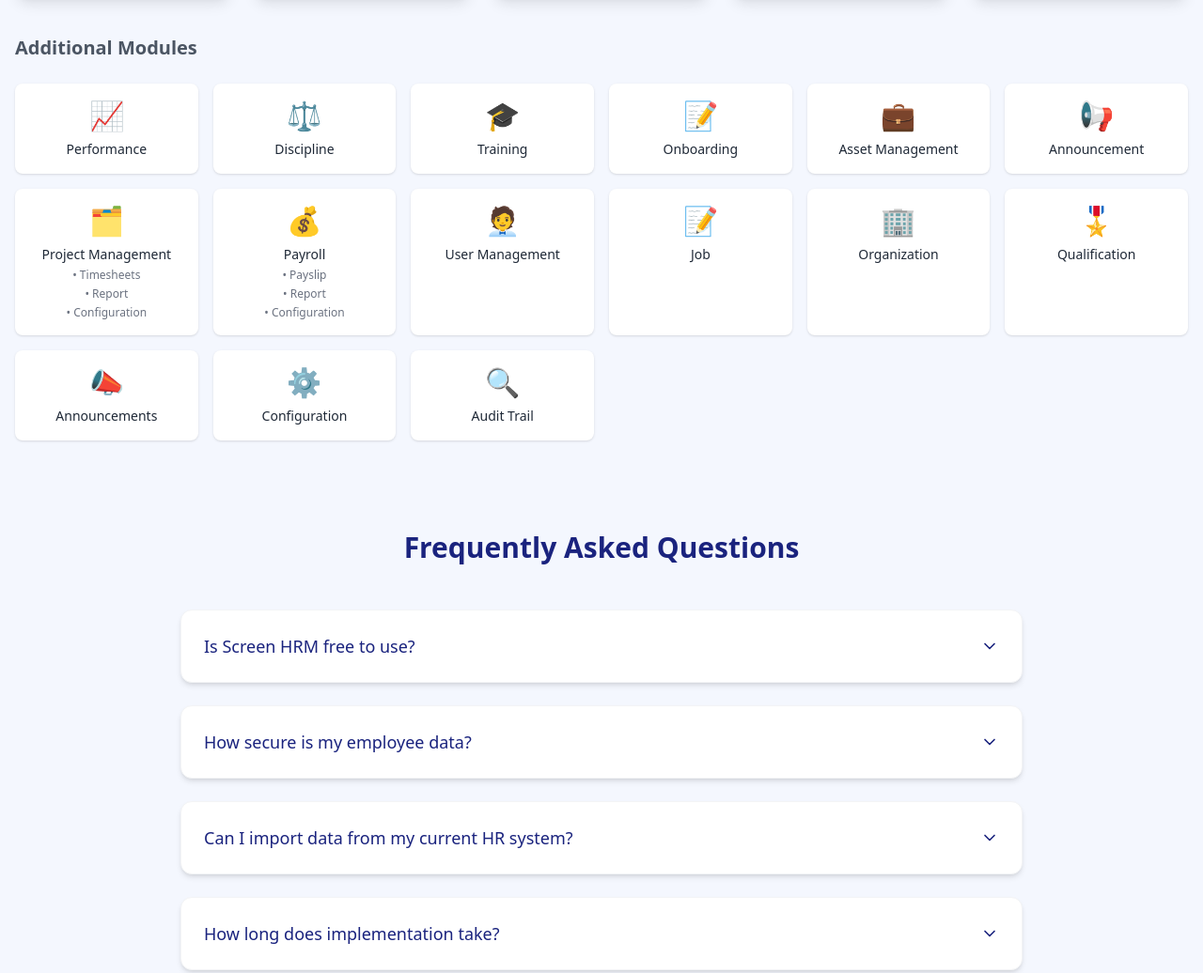
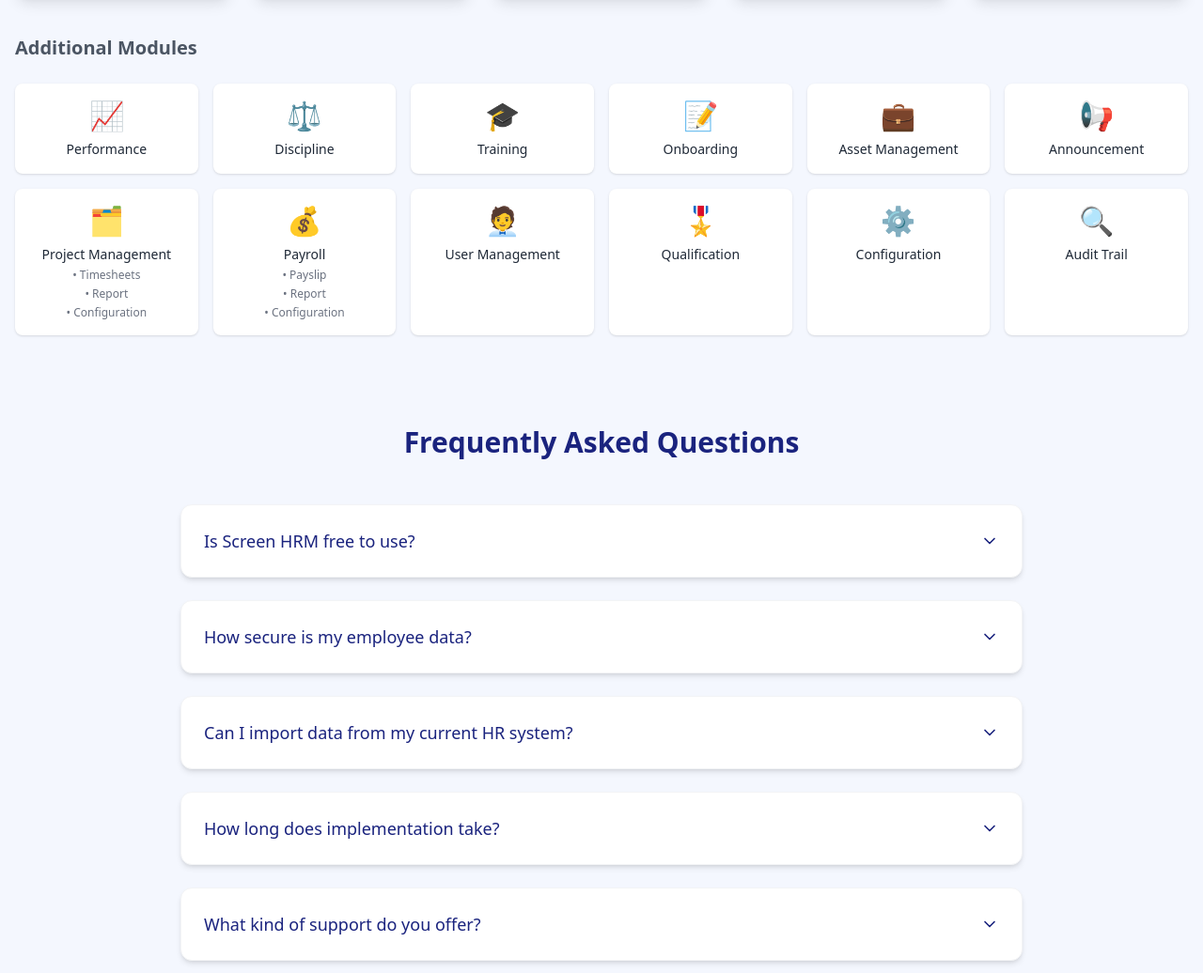
Before and after one commit to IbraJokha/HrmLanding, an Astro site: page / in a window 1280 px wide. Shown: the part 1489-2525 px from the top of the page at 94% size. Built offline with nearby package versions, Linux system fonts and the light colour scheme; Astro itself is replaced by a stand-in of ours.

Commit message:
ffix modules

```diff
--- a/src/components/Modules.astro
+++ b/src/components/Modules.astro
@@ -1,25 +1,22 @@
 ---
 const modules = [
-  { title: 'Dashboard', icon: '📊', slug: 'dashboard', featured: true },
-  { title: 'My Details', icon: '👤', slug: 'my-details', featured: true },
-  { title: 'People Hub', icon: '👥', slug: 'people-hub', featured: true },
-  { title: 'Leave', icon: '🌴', slug: 'leave-management', featured: true },
-  { title: 'Attendance', icon: '⏰', slug: 'attendance', featured: true },
-  { title: 'Performance', icon: '📈', slug: 'performance' },
-  { title: 'Discipline', icon: '⚖️', slug: 'discipline' },
-  { title: 'Training', icon: '🎓', slug: 'training' },
-  { title: 'Onboarding', icon: '📝', slug: 'onboarding' },
-  { title: 'Asset Management', icon: '💼', slug: 'asset-management' },
-  { title: 'Announcement', icon: '📢', slug: 'announcement' },
-  { title: 'Project Management', icon: '🗂️', slug: 'project-management', features: ['Timesheets', 'Report', 'Configuration'] },
-  { title: 'Payroll', icon: '💰', slug: 'payroll', features: ['Payslip', 'Report', 'Configuration'] },
-  { title: 'User Management', icon: '🧑‍💼', slug: 'user-management' },
-  { title: 'Job', icon: '📝', slug: 'job' },
-  { title: 'Organization', icon: '🏢', slug: 'organization' },
-  { title: 'Qualification', icon: '🎖️', slug: 'qualification' },
-  { title: 'Announcements', icon: '📣', slug: 'announcements' },
-  { title: 'Configuration', icon: '⚙️', slug: 'configuration' },
-  { title: 'Audit Trail', icon: '🔍', slug: 'audit-trail' },
+  { title: 'Dashboard', icon: '📊', slug: 'dashboard', featured: true, enabled: true },
+  { title: 'My Details', icon: '👤', slug: 'my-details', featured: true, enabled: true },
+  { title: 'People Hub', icon: '👥', slug: 'people-hub', featured: true, enabled: true },
+  { title: 'Leave', icon: '🌴', slug: 'leave-management', featured: true, enabled: true },
+  { title: 'Attendance', icon: '⏰', slug: 'attendance', featured: true, enabled: true },
+  { title: 'Performance', icon: '📈', slug: 'performance', enabled: false },
+  { title: 'Discipline', icon: '⚖️', slug: 'discipline', enabled: false },
+  { title: 'Training', icon: '🎓', slug: 'training', enabled: false },
+  { title: 'Onboarding', icon: '📝', slug: 'onboarding', enabled: false },
+  { title: 'Asset Management', icon: '💼', slug: 'asset-management', enabled: false },
+  { title: 'Announcement', icon: '📢', slug: 'announcement', enabled: false },
+  { title: 'Project Management', icon: '🗂️', slug: 'project-management', features: ['Timesheets', 'Report', 'Configuration'], enabled: false },
+  { title: 'Payroll', icon: '💰', slug: 'payroll', features: ['Payslip', 'Report', 'Configuration'], enabled: false },
+  { title: 'User Management', icon: '🧑‍💼', slug: 'user-management', enabled: false },
+  { title: 'Qualification', icon: '🎖️', slug: 'qualification', enabled: false },
+  { title: 'Configuration', icon: '⚙️', slug: 'configuration', enabled: false },
+  { title: 'Audit Trail', icon: '🔍', slug: 'audit-trail', enabled: false },
 ];
 
 const faqs = [
@@ -59,11 +56,24 @@
       <h3 class="font-semibold text-xl mb-6 text-brand-primary">Core Modules</h3>
       <div class="grid gap-6 grid-cols-1 sm:grid-cols-2 lg:grid-cols-5">
         {modules.filter(m => m.featured).map((module) => (
+          module.enabled ? (
             <a href={`/modules/${module.slug}`} class="bg-white p-6 sm:p-8 rounded-xl shadow-lg hover:shadow-xl transition flex flex-col items-center text-center hover:ring-2 hover:ring-brand-primary focus:outline-none group border border-brand-primary/20">
               <div class="text-5xl mb-4 group-hover:scale-110 transition-transform">{module.icon}</div>
               <h3 class="text-xl font-bold mb-3 text-brand-dark">{module.title}</h3>
               <div class="bg-brand-primary/10 text-brand-primary text-xs font-medium px-3 py-1 rounded-full">Featured</div>
             </a>
+          ) : (
+            <div
+              tabindex="0"
+              class="bg-white p-6 sm:p-8 rounded-xl shadow-lg hover:shadow-xl transition flex flex-col items-center text-center hover:ring-2 hover:ring-brand-primary focus:outline-none group border border-brand-primary/20 cursor-pointer"
+              onClick={(e) => e.preventDefault()}
+              onKeyDown={(e) => e.preventDefault()}
+            >
+              <div class="text-5xl mb-4 group-hover:scale-110 transition-transform">{module.icon}</div>
+              <h3 class="text-xl font-bold mb-3 text-brand-dark">{module.title}</h3>
+              <div class="bg-brand-primary/10 text-brand-primary text-xs font-medium px-3 py-1 rounded-full">Featured</div>
+            </div>
+          )
         ))}
       </div>
     </div>
@@ -73,6 +83,7 @@
       <h3 class="font-semibold text-xl mb-6 text-gray-600">Additional Modules</h3>
       <div class="grid gap-4 grid-cols-2 sm:grid-cols-3 lg:grid-cols-5 xl:grid-cols-6">
         {modules.filter(m => !m.featured).map((module) => (
+          module.enabled ? (
             <a href={`/modules/${module.slug}`} class="bg-white p-4 rounded-lg shadow hover:shadow-md transition flex flex-col items-center text-center hover:bg-gray-50">
               <div class="text-3xl mb-2">{module.icon}</div>
               <h3 class="text-sm font-medium text-gray-800">{module.title}</h3>
@@ -84,6 +95,24 @@
                 </ul>
               )}
             </a>
+          ) : (
+            <div
+              tabindex="0"
+              class="bg-white p-4 rounded-lg shadow hover:shadow-md transition flex flex-col items-center text-center hover:bg-gray-50 cursor-pointer"
+              onClick={(e) => e.preventDefault()}
+              onKeyDown={(e) => e.preventDefault()}
+            >
+              <div class="text-3xl mb-2">{module.icon}</div>
+              <h3 class="text-sm font-medium text-gray-800">{module.title}</h3>
+              {module.features && (
+                <ul class="text-gray-500 text-xs space-y-1 mt-1">
+                  {module.features.map((f) => (
+                    <li>• {f}</li>
+                  ))}
+                </ul>
+              )}
+            </div>
+          )
         ))}
       </div>
     </div>
```
Lines whose indentation alone changed are shown as unchanged.
